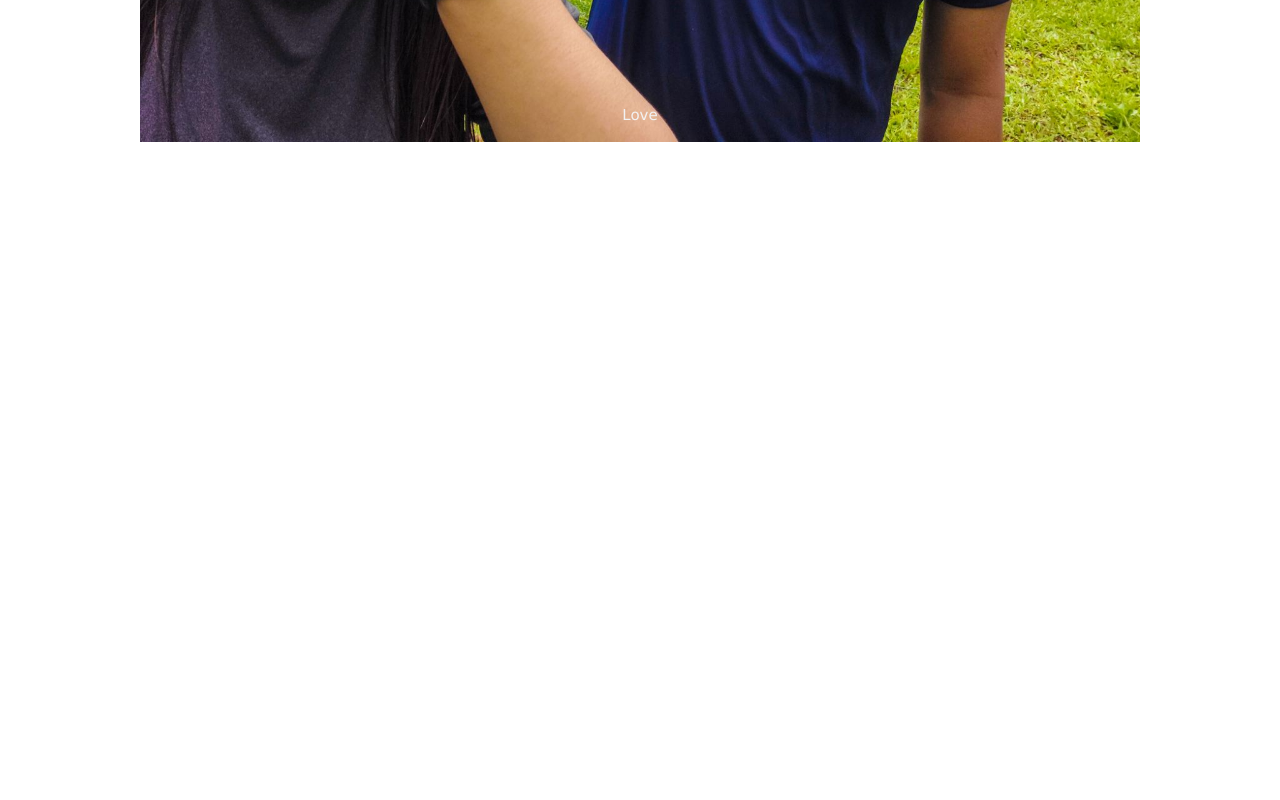
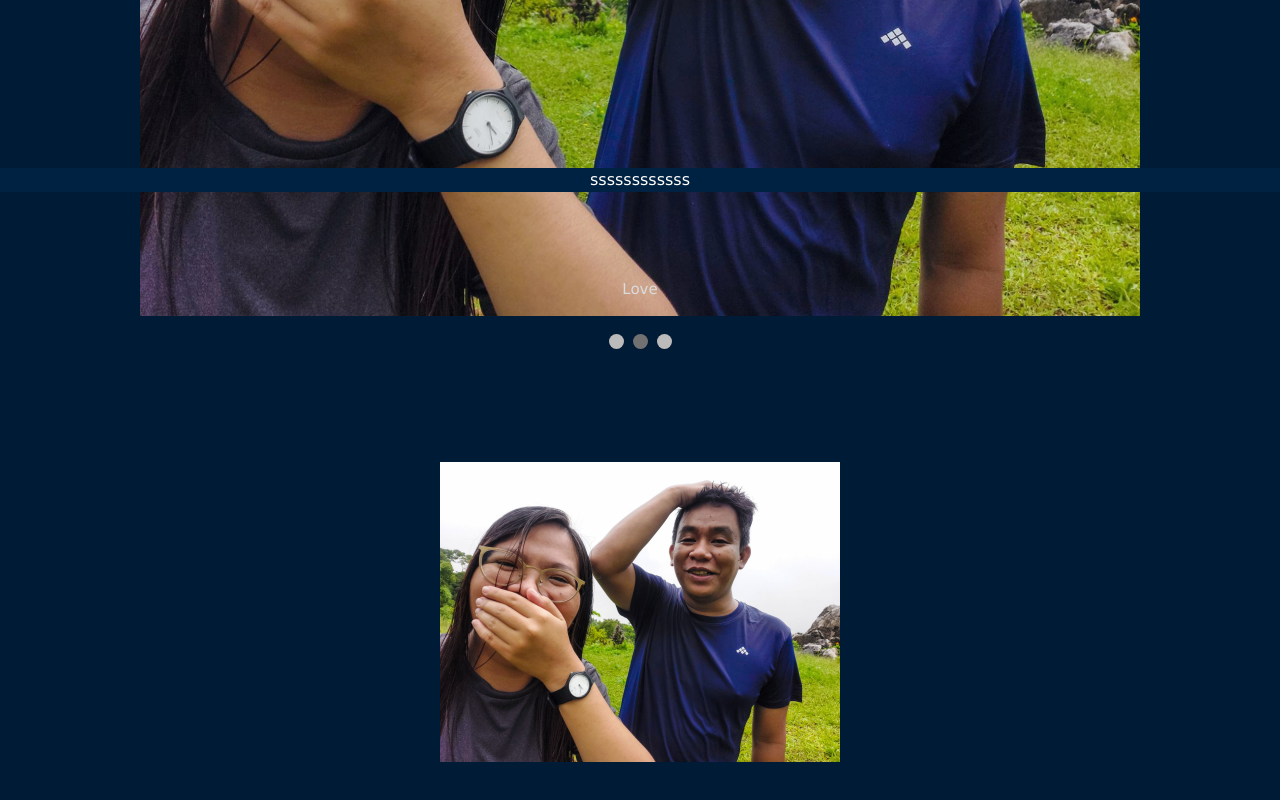
Before and after one commit to stephenPolFajardo/profileTravel, a React (Create React App) app: page / in a window 1280 px wide. Shown: the part 608-1408 px from the top of the page. Before the commit the page ends 800 px from the top, so only its background shows below. Built offline with nearby package versions, Linux system fonts and the light colour scheme.

Commit message:
add notebook css

```diff
--- a/src/App.css
+++ b/src/App.css
@@ -61,3 +61,20 @@ img {vertical-align: middle;}
 @media only screen and (max-width: 300px) {
   .text {font-size: 11px}
 }
+
+.BlackPreal {
+  background-color: #001B35;
+}
+
+.bodyContainer {
+  height: auto;
+}
+
+.dotContainer {
+  align-items: center;
+  display: flex;
+  justify-content: center;
+  align-content: flex-end;
+  height: 50px;
+  gap: 5px;
+}
--- a/src/App.tsx
+++ b/src/App.tsx
@@ -3,6 +3,9 @@ import './App.css'
 import oneImage from './img/image3.jpg'
 import twoImage from './img/image1.jpg'
 import threeImage from './img/image2.jpg'
+import AppHeader from './header/AppHeader'
+import AppFooter from './footer/AppFooter'
+import AppNote from './common/notebook/AppNote'
 
 function classNames(...classes: string[]) {
   return classes.filter(Boolean).join(' ')
@@ -26,7 +29,9 @@ function App() {
   }, [show])
 
   return (
-    <div>
+    <div className='BlackPreal'>
+      <AppHeader />
+      <div className='bodyContainer'>
           <div className="slideshow-container">
 
           <div className={classNames(show === 0 ? "mySlidesShow fade" :"mySlides fade" )}>
@@ -49,11 +54,16 @@ function App() {
 
           </div>
 
-      {/* <div>
-        <span className="dot"></span>
-        <span className="dot"></span>
-        <span className="dot"></span>
-      </div> */}
+        <div className='dotContainer'>
+          <span className={classNames(show === 0 ? "active" :"", "dot" )}></span>
+          <span className={classNames(show === 1 ? "active" :"", "dot" )}></span>
+          <span className={classNames(show === 2 ? "active" :"", "dot" )}></span>
+        </div>
+      </div>
+      <br /><br /><br /><br />
+      <AppNote />
+      <br /><br /><br /><br /><br /><br /><br />
+      <AppFooter />
     </div>
   );
 }
--- /dev/null
+++ b/src/common/notebook/AppNote.css
@@ -0,0 +1,114 @@
+.container {
+    width: 400px;
+    height: 300px;
+    position: relative;
+
+    z-index: 100;
+    -webkit-perspective: 1300px;
+    perspective: 1300px;
+    -webkit-backface-visibility: hidden;
+    backface-visibility: hidden;
+}
+
+.page {
+	position: absolute;
+	-webkit-transform-style: preserve-3d;
+	transform-style: preserve-3d;
+	-webkit-transition-property: -webkit-transform;
+	transition-property: transform;
+
+	width: 50%;
+	height: 100%;
+	left: 50%;
+	-webkit-transform-origin: left center;
+	transform-origin: left center;
+}
+
+#first,
+#first .back {
+	-webkit-transform: rotateY(180deg);
+	transform: rotateY(180deg);
+}
+
+#first {
+    z-index: 102;
+}
+#second {
+    z-index: 103;
+    transition: transform 0.8s ease-in-out;
+}
+#third .content {
+    width: 400px;
+}
+#fourth {
+    z-index: 101;
+}
+
+.page > div,
+.outer,
+.content,
+.helper-class-to-make-bug-visbile {
+	position: absolute;
+	height: 100%;
+	width: 100%;
+	top: 0;
+	left: 0;
+	-webkit-backface-visibility: hidden;
+	backface-visibility: hidden;
+}
+
+.page > div {
+	width: 100%;
+	-webkit-transform-style: preserve-3d;
+	transform-style: preserve-3d;
+}
+
+.back {
+	-webkit-transform: rotateY(-180deg);
+	transform: rotateY(-180deg);
+}
+
+.outer {
+	width: 100%;
+	overflow: hidden;
+    z-index: 999;
+}
+
+/* problematic class: `.content` */
+.content {
+    width: 200%;
+    background: red;
+}
+
+
+.front .content {
+	left: -100%;
+}
+
+
+
+/* controls */
+#prev, #next {
+    position: absolute;
+    width: 50%;
+    height: 100%;
+    z-index: 999;
+}
+#prev:hover, #next:hover {
+    background: rgba(0,0,0,0.05);
+    cursor: pointer;
+}
+#prev {
+    top: 0;
+    left: 0;
+}
+#next {
+    top: 0;
+    left: 50%;
+}
+
+.AppNoteContainer {
+    align-content: center;
+    align-items: center;
+    justify-content: space-around;
+}
--- /dev/null
+++ b/src/common/notebook/AppNote.tsx
@@ -0,0 +1,69 @@
+import React from 'react';
+import './AppNote.css';
+import twoImage from '../../img/image1.jpg'
+import threeImage from '../../img/image2.jpg'
+
+
+
+
+const AppNote = () => {
+
+    let second = document.getElementById('second')!;
+
+    const prevImg = () => {
+        second.style.transform = "rotateY(0deg)";
+        second.style.webkitTransform = "rotateY(0deg)";
+        second.style.transform = "rotateY(0deg)";
+    }
+    const nextImg = () => {
+        second.style.transform = "rotateY(-180deg)";
+        second.style.webkitTransform = "rotateY(-180deg)";
+        second.style.transform = "rotateY(-180deg)";
+    }
+
+    return <div className='flex AppNoteContainer'>
+    <div className="container">
+    <div className="page" id="first">
+        <div className="back">
+            <div className="outer">
+                <div className="content">
+                    <img src={twoImage} alt='' />
+                </div>
+            </div>
+        </div>
+    </div>
+    <div className="page" id="second">
+        <div className="front">
+            <div className="outer">
+                <div className="content">
+                    <img src={twoImage} alt='' />
+                </div>
+            </div>
+        </div>
+        <div className="back" id="third">
+            <div className="outer">
+                <div className="content">
+                    <div className="helper-class-to-make-bug-visbile">
+                        <img src={threeImage} alt='' />
+                    </div>
+                </div>
+            </div>
+        </div>
+    </div>
+    <div className="page" id="fourth">
+        <div className="front">
+            <div className="outer">
+                <div className="content">
+                    <img src={threeImage} alt='' />
+                </div>
+            </div>
+        </div>
+    </div>
+
+    <div id="prev" onClick={prevImg}></div>
+    <div id="next" onClick={nextImg}></div>
+</div>
+    </div>
+}
+
+export default AppNote;
--- /dev/null
+++ b/src/footer/AppFooter.css
@@ -0,0 +1,9 @@
+.AppFooter {
+    position: fixed;
+    left: 0;
+    bottom: 0;
+    width: 100%;
+    background-color: #002242;
+    color: white;
+    text-align: center;
+}
--- /dev/null
+++ b/src/footer/AppFooter.tsx
@@ -0,0 +1,15 @@
+import React from 'react'
+import './AppFooter.css'
+
+
+const AppFooter = () => {
+    return (
+        <>
+        <div className="AppFooter">
+            <p>ssssssssssss</p>
+        </div>
+        </>
+    )
+}
+
+export default AppFooter;
--- /dev/null
+++ b/src/header/AppHeader.css
@@ -0,0 +1,19 @@
+.ImageRadius {
+    border-radius: 50%;
+}
+
+.flex {
+    display: flex;
+}
+
+.ProfileHeader {
+    justify-content: center;
+    align-items: center;
+    flex-direction: column;
+    align-content: flex-start;
+}
+
+.ProfileText {
+    font-family: ui-sans-serif;
+    color: aliceblue;
+}
--- a/src/header/AppHeader.tsx
+++ b/src/header/AppHeader.tsx
@@ -1,8 +1,16 @@
 import React from "react";
-
+import Profile from "../img/profile.jpg";
+import './AppHeader.css';
 
 const AppHeader = () => {
-
+    return <>
+    <div className="flex ProfileHeader">
+        <img className="ImageRadius" src={Profile} alt="" />
+        <div className="ProfileText">
+            <h1>Stephen Fajardo</h1>
+        </div>
+    </div>
+    </>
 }
 
 export default AppHeader;
```
Also changed, not shown: src/img/profile.jpg (added). Lines whose indentation alone changed are shown as unchanged.
